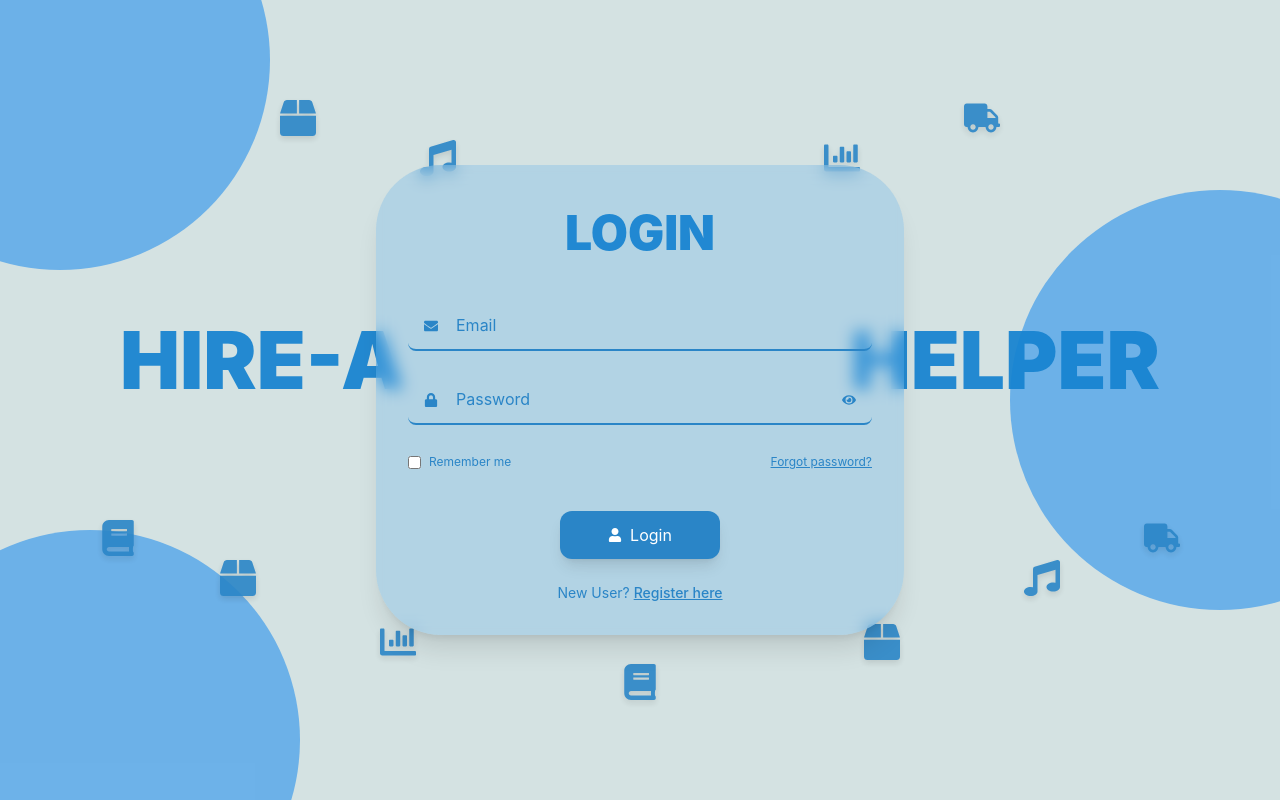
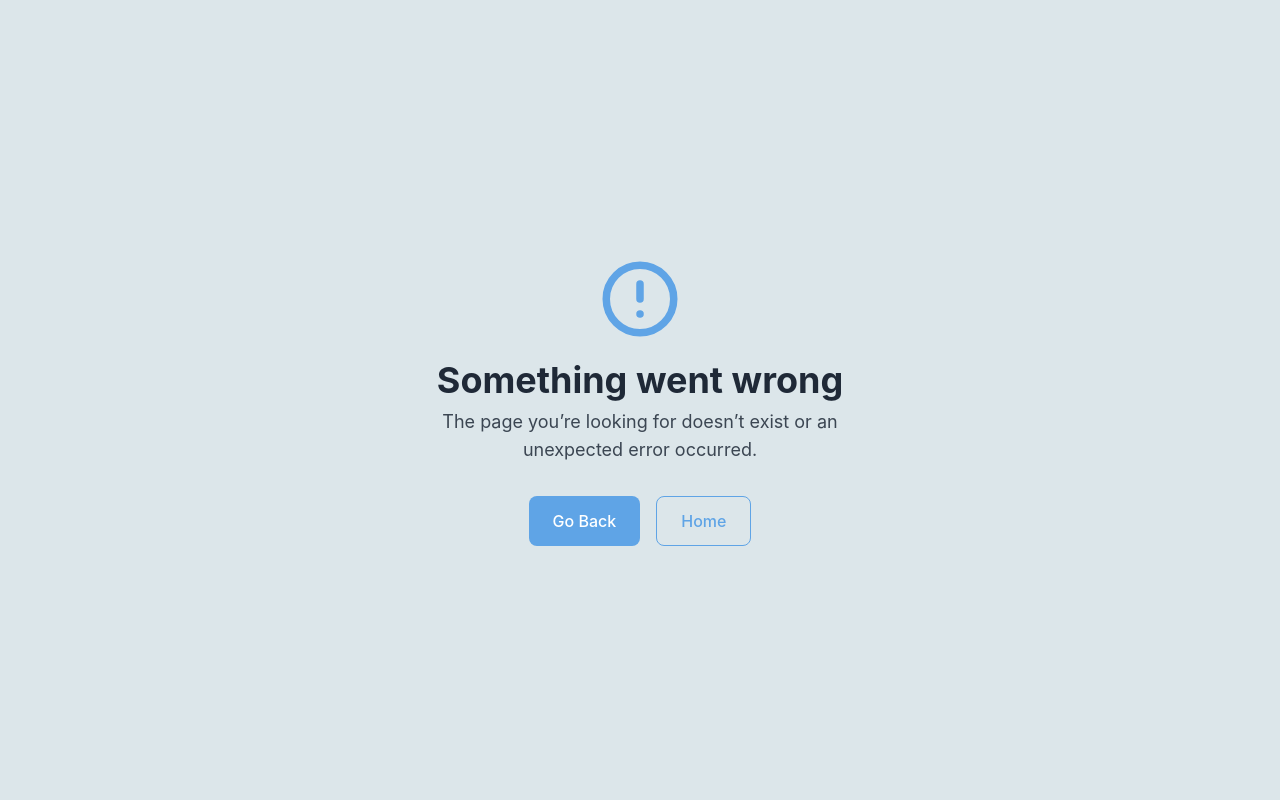
Before and after one commit to springboardmentor632/hirehelper_team_03, a React app in the folder frontend/: page /requests in a window 1280 px wide. Built offline with nearby package versions, Linux system fonts and the light colour scheme; the HTML template or start-up script is replaced by a standard one.

Commit message:
Error Page integration to default route

```diff
--- a/frontend/src/App.jsx
+++ b/frontend/src/App.jsx
@@ -7,6 +7,7 @@ import AddTask from "./pages/AddTask";
 import Register from "./pages/Register";
 import Login from "./pages/Login";
 import ProtectedRoute from "./components/ProtectedRoute";
+import ErrorPage from "./pages/ErrorPage";
 
 function App() {
   return (
@@ -45,8 +46,8 @@ function App() {
         }
       />
 
-      {/* Fallback */}
-      <Route path="*" element={<Login />} />
+      {/* 🚨 Undefined routes → Error Page */}
+      <Route path="*" element={<ErrorPage />} />
     </Routes>
   );
 }
--- /dev/null
+++ b/frontend/src/pages/ErrorPage.jsx
@@ -0,0 +1,61 @@
+import { useNavigate } from "react-router-dom";
+import { HiOutlineExclamationCircle } from "react-icons/hi";
+
+export default function ErrorPage() {
+  const navigate = useNavigate();
+
+  const handleGoBack = () => {
+    navigate(-1);
+  };
+
+  return (
+    <div
+      className="min-h-screen flex items-center justify-center px-4"
+      style={{ backgroundColor: "#dce6ea" }}
+    >
+      <div className="text-center max-w-md">
+        {/* Icon */}
+        <div className="flex justify-center mb-4">
+          <HiOutlineExclamationCircle
+            size={90}
+            style={{ color: "#5FA4E6" }}
+          />
+        </div>
+
+        {/* Title */}
+        <h1
+          className="text-4xl font-bold mb-2"
+          style={{ color: "rgba(31, 41, 55, 1)" }}
+        >
+          Something went wrong
+        </h1>
+
+        {/* Message */}
+        <p
+          className="mb-8 text-lg"
+          style={{ color: "rgba(31, 41, 55, 0.85)" }}
+        >
+          The page you’re looking for doesn’t exist or an unexpected error
+          occurred.
+        </p>
+
+        {/* Actions */}
+        <div className="flex justify-center gap-4">
+          <button
+            onClick={handleGoBack}
+            className="px-6 py-3 font-medium rounded-lg transition-all duration-200 bg-[#5FA4E6] text-white hover:bg-[#4A8AC4] focus:outline-none focus:ring-2 focus:ring-offset-2 focus:ring-[#5FA4E6]"
+          >
+            Go Back
+          </button>
+
+          <button
+            onClick={() => navigate("/")}
+            className="px-6 py-3 font-medium rounded-lg transition-all duration-200 border border-[#5FA4E6] text-[#5FA4E6] hover:bg-[#5FA4E6] hover:text-white focus:outline-none focus:ring-2 focus:ring-offset-2 focus:ring-[#5FA4E6]"
+          >
+            Home
+          </button>
+        </div>
+      </div>
+    </div>
+  );
+}
```
